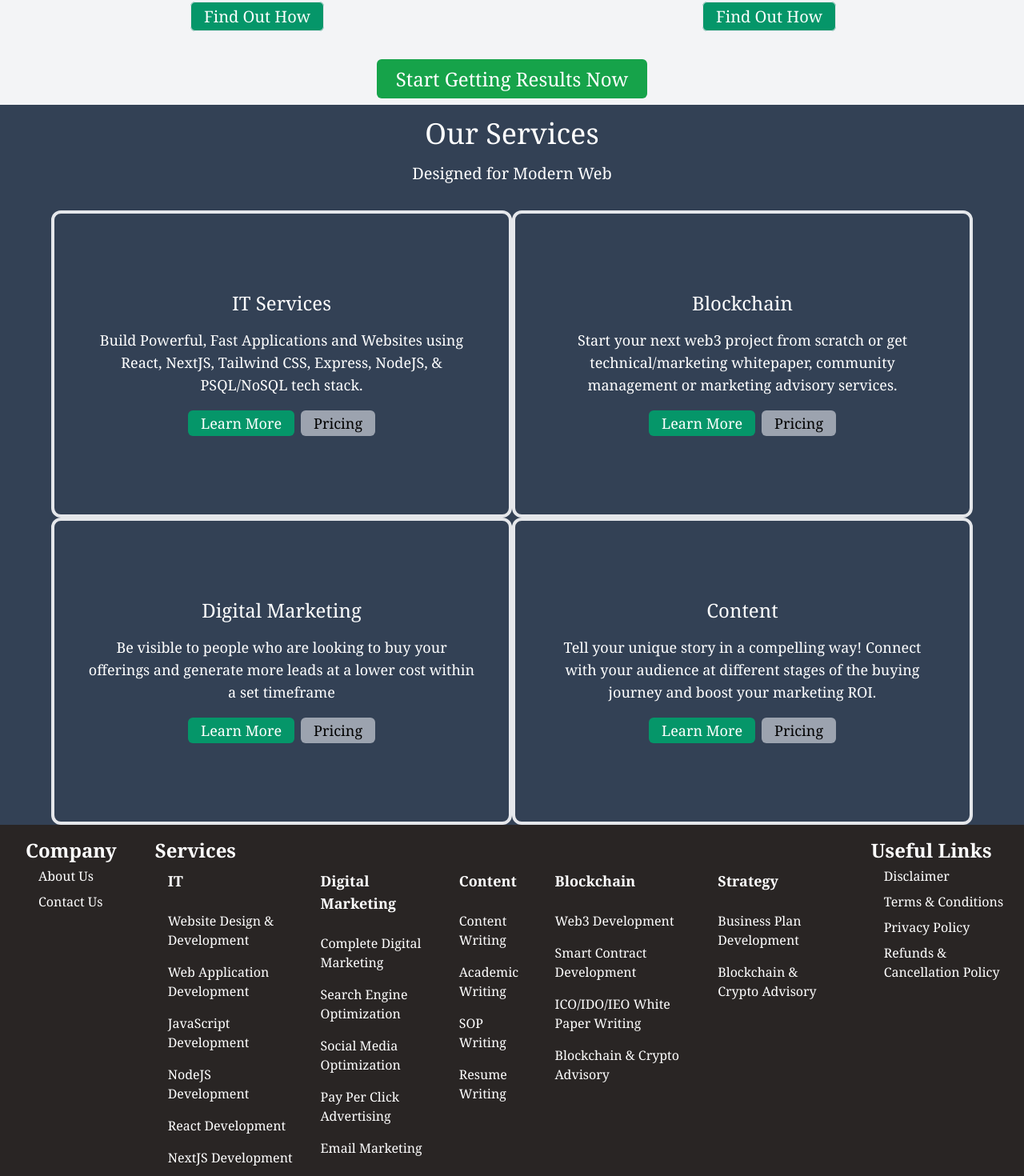
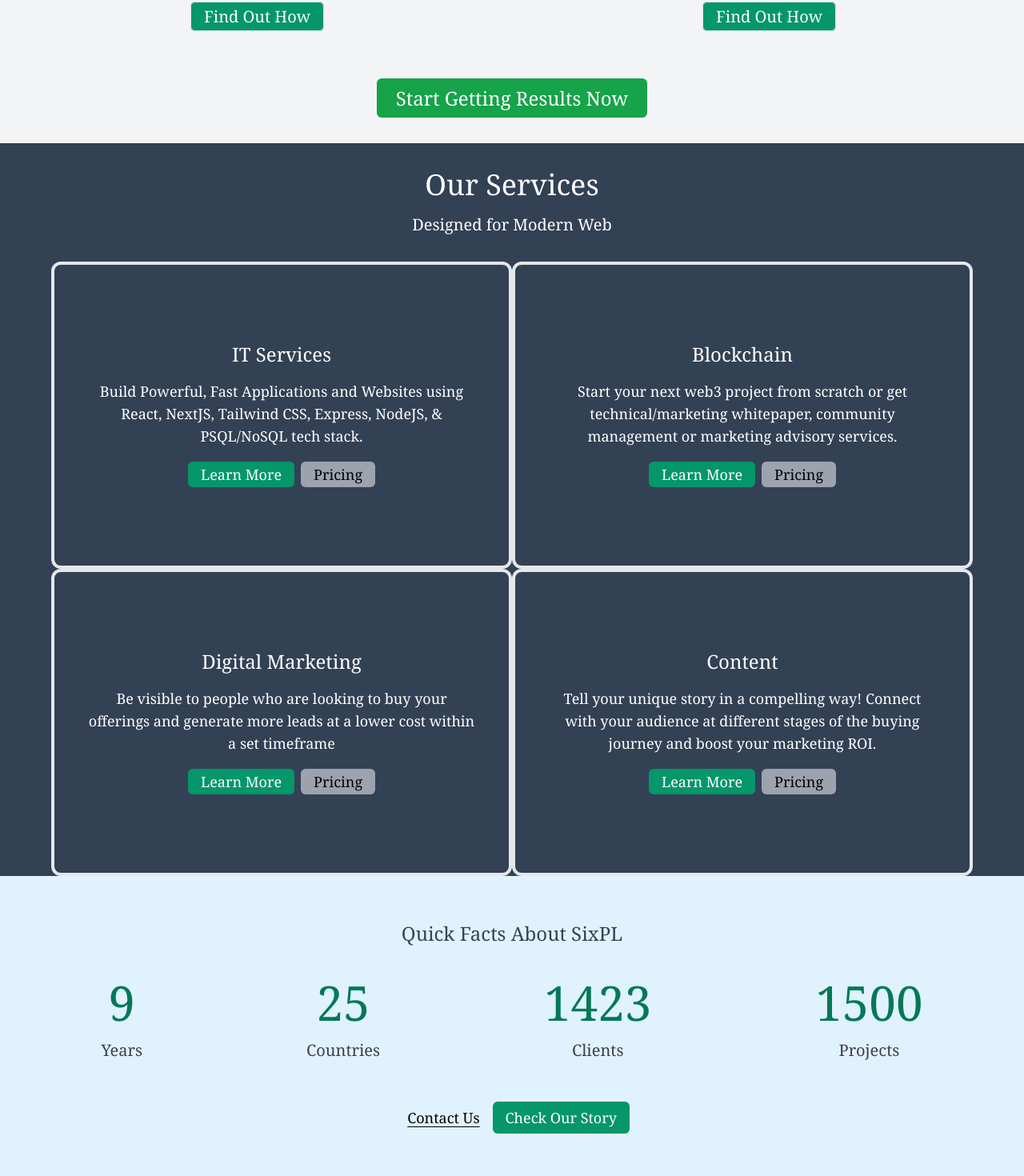
Before and after one commit to anujnema5/sixpl, a Next.js app: page / in a window 1280 px wide. Shown: the part 627-2097 px from the top of the page at 80% size. Built offline with nearby package versions, Linux system fonts and the light colour scheme; no server answers.

Commit message:
Home Page Quick Facts

```diff
--- a/pages/index.js
+++ b/pages/index.js
@@ -25,7 +25,7 @@
               </div>
               <div className="flex flex-col p-4">
                 <div><Image className="p-2" priority src="/images/portfolio/blockchain-icon.svg" height={60} width={60} /></div>
-                <div><h2 className="py-2 px-4 text-lg">A DEX created a technical white paper & launching successful IDO through community based marketing efforts</h2></div>
+                <div><h2 className="py-2 px-4 text-lg">A DEX created a technical white paper & launched successful IDO through community based marketing efforts</h2></div>
                 <div className="py-4"><Link href="/portfolio"><a className="py-1 px-4 text-xl border rounded-md bg-emerald-600 text-white">Find Out How</a></Link></div>
               </div>
             </div>
@@ -43,7 +43,7 @@
                 <div className="py-4"><Link href="/portfolio"><a className="py-1 px-4 text-xl border rounded-md bg-emerald-600 text-white">Find Out How</a></Link></div>
               </div>
             </div>
-            <div className="flex flex-wrap items-center justify-center p-4">
+            <div className="flex flex-wrap items-center justify-center px-4 py-10">
               <div><Link href="/contact-us"><a className="px-6 py-2 lg:text-2xl rounded-md bg-green-600 text-white hover:bg-gray-700">Start Getting Results Now</a></Link></div>
             </div>
           </div>
@@ -51,7 +51,7 @@
         <div className="bg-slate-700">
           <div className="flex flex-col text-center flex-1 font-serif w-full">
             <div className="flex flex-col bg-slate-700 text-white font-serif w-full p-4">
-              <div className="text-4xl">Our Services</div>
+              <div className="text-4xl pt-4">Our Services</div>
               <div className="text-xl p-4">Designed for Modern Web</div>
             </div>
             <div className="flex flex-col w-full lg:px-16 font-serif">
@@ -91,6 +91,33 @@
                   </div>
                 </div>
               </div>
+            </div>
+          </div>
+        </div>
+        <div className="py-8 font-serif bg-sky-100">
+          <div className="p-4 flex flex-col justify-center text-center">
+            <div className="p-2 text-2xl text-gray-700">Quick Facts About SixPL</div>
+            <div className="py-4 px-2 lg:flex lg:justify-around">
+              <div className="p-2 flex flex-col justify-center">
+                <div className="px-4 py-2 text-6xl text-emerald-700">9</div>
+                <div className="px-4 py-2 text-xl text-zinc-700">Years</div>
+              </div>
+              <div className="p-2 flex flex-col justify-center">
+                <div className="px-4 py-2 text-6xl text-emerald-700">25</div>
+                <div className="px-4 py-2 text-xl text-zinc-700">Countries</div>
+              </div>
+              <div className="p-2 flex flex-col justify-center">
+                <div className="px-4 py-2 text-6xl text-emerald-700">1423</div>
+                <div className="px-4 py-2 text-xl text-zinc-700">Clients</div>
+              </div>
+              <div className="p-2 flex flex-col justify-center">
+                <div className="px-4 py-2 text-6xl text-emerald-700">1500</div>
+                <div className="px-4 py-2 text-xl text-zinc-700">Projects</div>
+              </div>
+            </div>
+            <div className="py-4 md:flex justify-center">
+              <div className="py-2"><Link href="/contact-us"><a className="px-4 py-2 underline underline-offset-4 text-lg hover:text-xl">Contact Us</a></Link></div>
+              <div className="py-2"><Link href="/about-us"><a className="px-4 py-2 text-lg bg-emerald-600 text-white hover:bg-teal-600 hover:text-xl rounded-md">Check Our Story</a></Link></div>
             </div>
           </div>
         </div>
```
